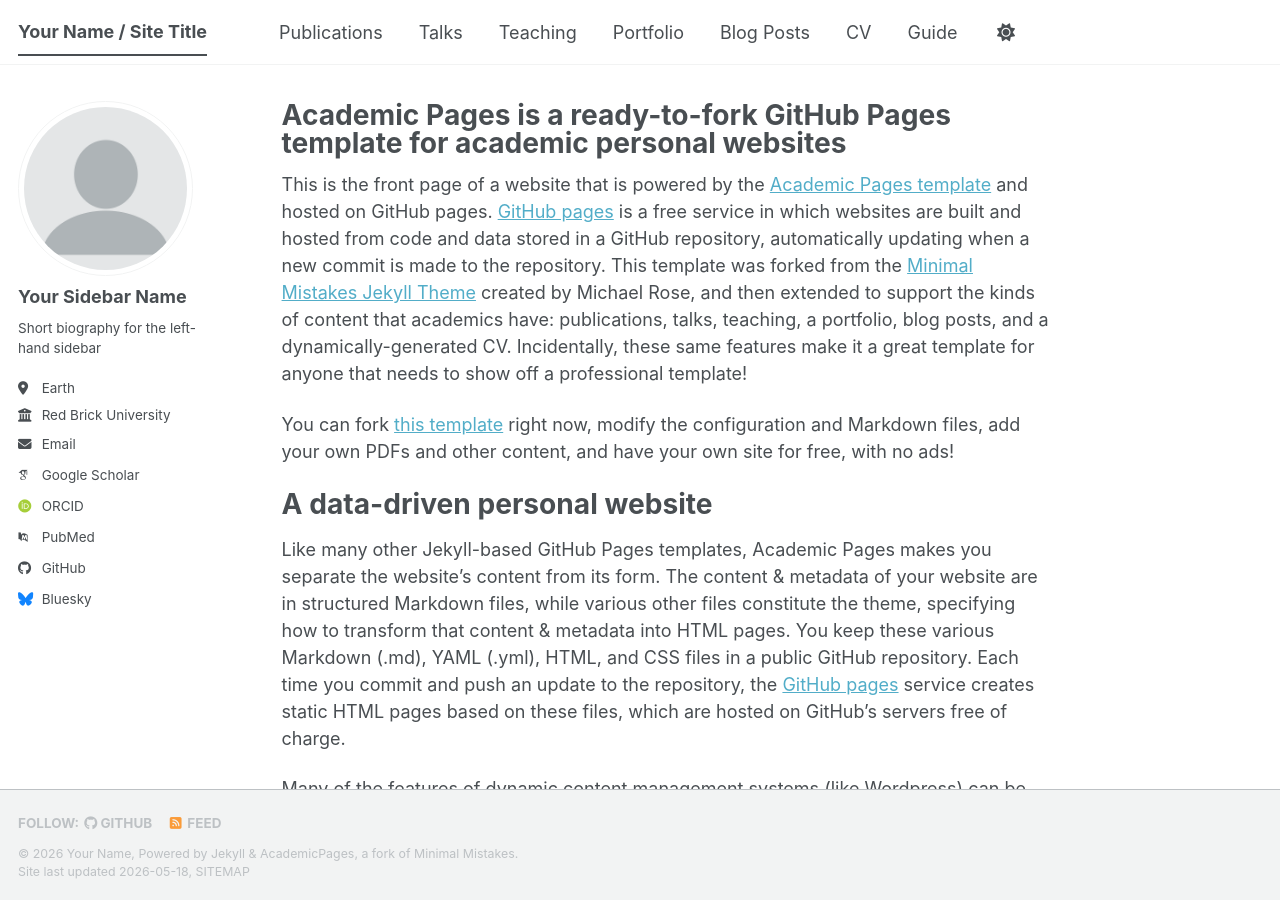
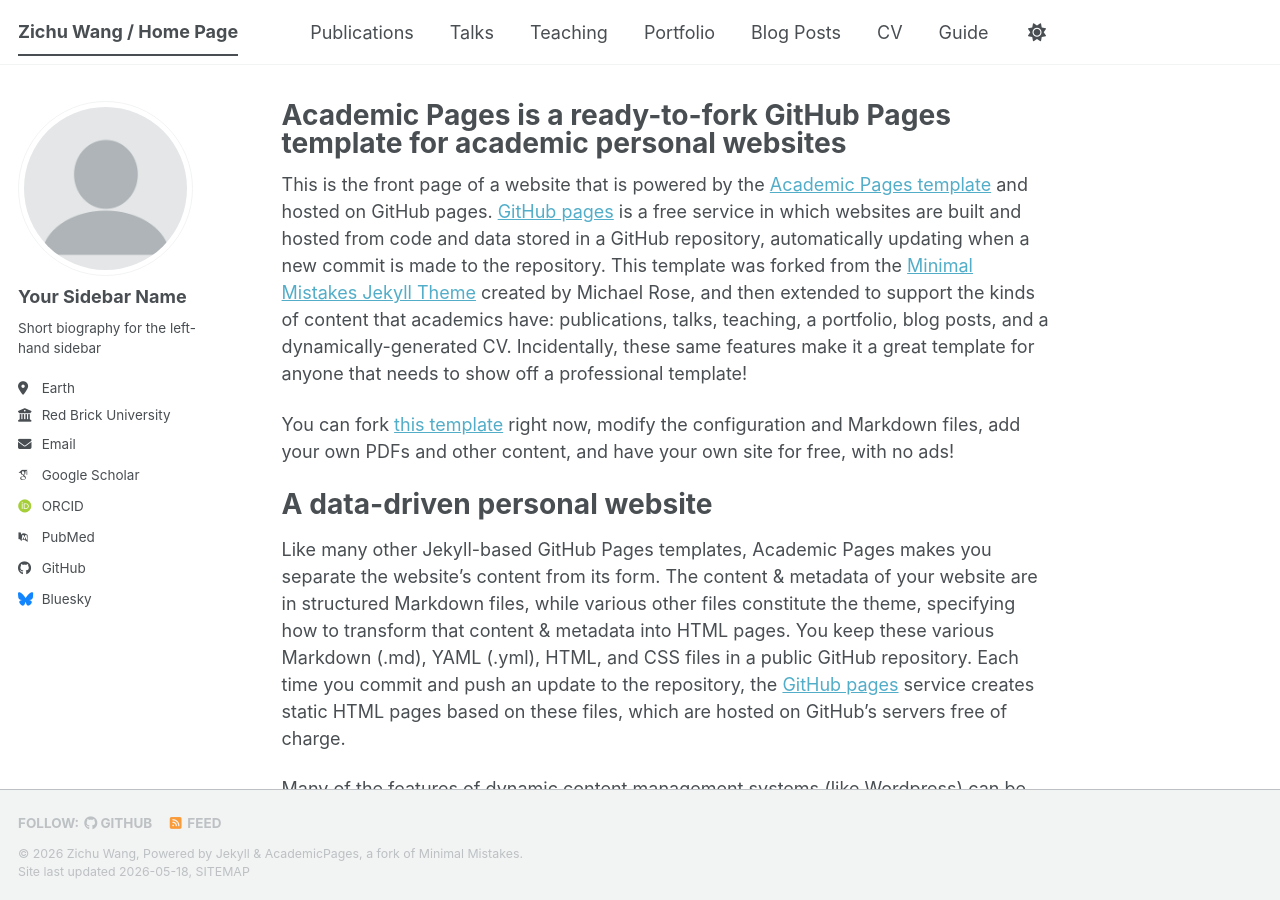
Before and after one commit to zw3409/zw3409.github.io, a Jekyll site: the page built from _pages/about.md, in a window 1280 px wide and 900 px high. Built offline with Jekyll 4.4.1, drawn with Linux system fonts in a browser that asks for light colours; some web fonts are replaced; a script bundle is joined from its source files by our own code; library files that are not in the unit come from our copies.

Commit message:
Update _config.yml

```diff
--- a/_config.yml
+++ b/_config.yml
@@ -9,10 +9,10 @@
 # Basic Site Settings
 locale                   : "en-US"
 site_theme               : "default" # The available themes options are "default", "air", "sunrise", "mint", "dirt" and "contrast"
-title                    : "Your Name / Site Title"
+title                    : "Zichu Wang / Home Page"
 title_separator          : "-"
-name                     : &name "Your Name"
-description              : &description "Your Name's academic portfolio"   # Update this with a general description of your site, this is the default if not overridden by a page
+name                     : &name "Zichu Wang"
+description              : &description "Phd student in Computational Science and Engineering at MIT"   # Update this with a general description of your site, this is the default if not overridden by a page
 url                      : https://academicpages.github.io # The base hostname & protocol for your site e.g. "https://[your GitHub username].github.io",
                                                            # or if you already have some other page hosted on Github then use "https://[your GitHub username].github.io/[Your Repo Name]"
 baseurl                  : "" # the subpath of your site, e.g. "/blog"
@@ -30,7 +30,7 @@ author:
   location         : "Earth"
   employer         : "Red Brick University"
   uri              : # URL
-  email            : "none@example.org"
+  email            : "zichu614@mit.edu"
 
   # Academic websites
   academia         : # URL
```
